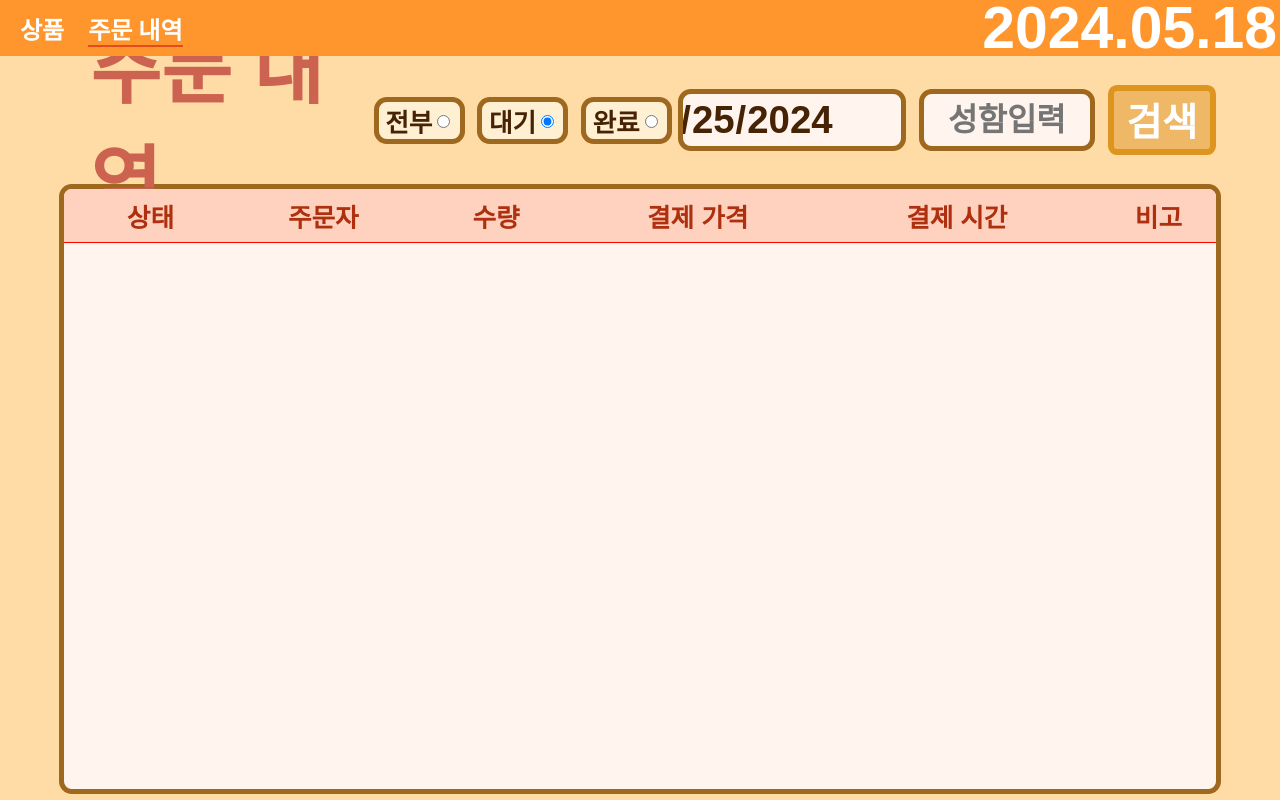
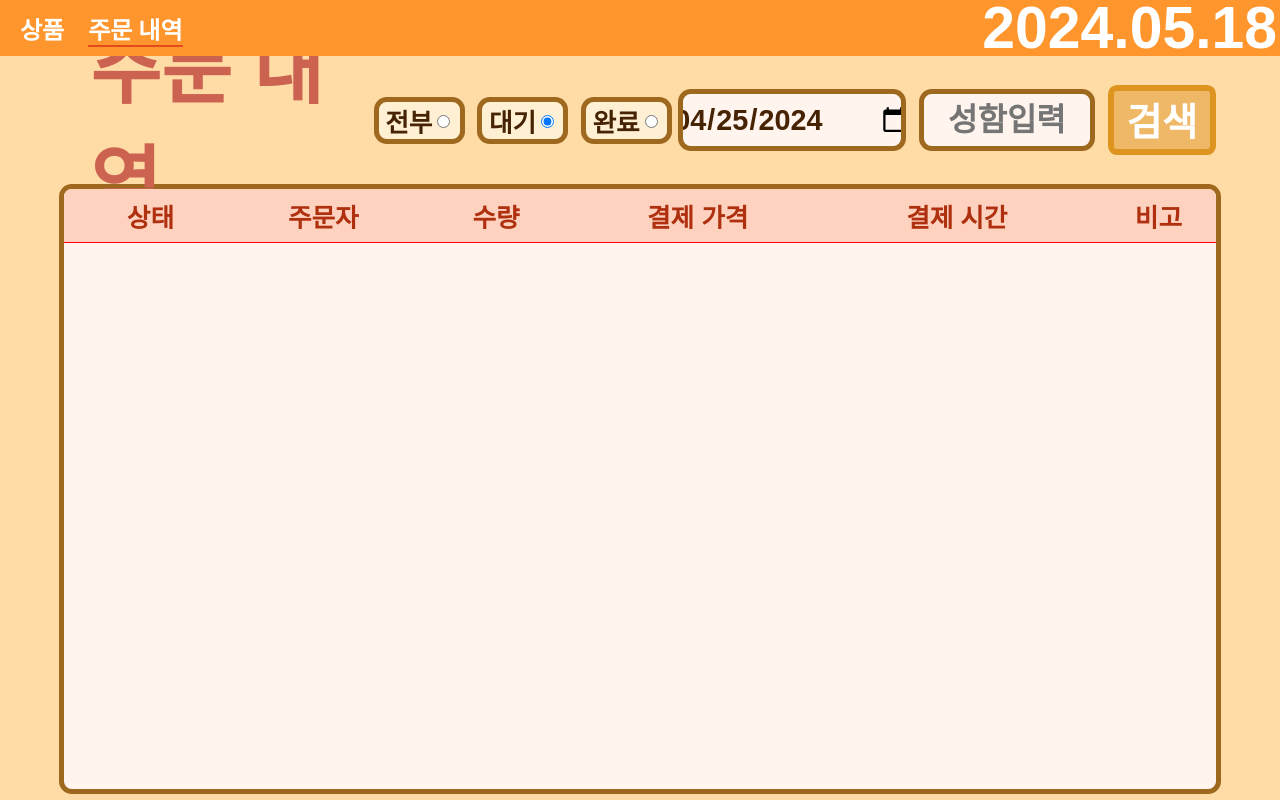
Before and after one commit to kugring/J-raum, a Django app: page /OrderData/ in a window 1280 px wide. Run offline with Django 5.2, Linux system fonts and the light colour scheme; data comes from the database, SQL or seed files in the repository; lists and menus that the app fills with data are empty; some web fonts are replaced.

Commit message:
CSS 선택날짜 텍스트 넘침 수정

```diff
--- a/static/order_data/order_data.css
+++ b/static/order_data/order_data.css
@@ -169,13 +169,13 @@ body {
     display: flex;
     flex-direction: row;
     justify-content: center;
+    border: 0.4vw solid #9f681f;
     align-items: center;
-    border: 0.4vw solid #9f681f;
     border-radius: 1vw;
     background-color: #fff5ee;
     color: #462304;
     padding: 0 1vw;
-    font-size: 3vw;
+    font-size: 1.8em;
     height: 4vw;
     font-family: 'Gamja Flower', sans-serif;
     font-weight: 600;
@@ -325,11 +325,7 @@ tr {
     height: 1.5vw;
 }
 
-/*.이게 그 반응형 css야 media라고 표기하고 조건값을 작성하면 그 {} 조건에 맞게 css가 따로 적용된다!
-그래서 아마 주문내역을 보면 새로와 가로의 css를 따로 볼 수 있다! 이해했나.
-예알겠슴다!!!
-조아! 나는 밥을 묵어라 가야하므로 ! 이따가 질문이 있으면 카톡을 남겨두도록 아마도 겁나 어려울것이다!
-나도 해본적이 없어서 ㅠㅠ 이따봐요~!!!! 화이팅!!!!!*/
+
 @media (max-width: 480px) {
     /* iPhone 12 Pro */
     .nav_item {
```
